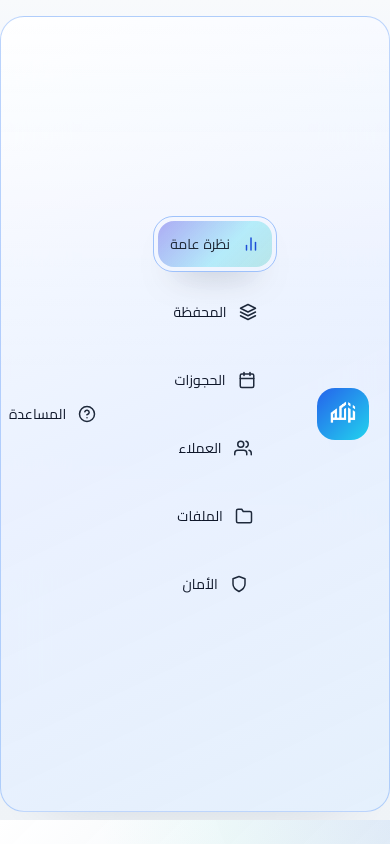
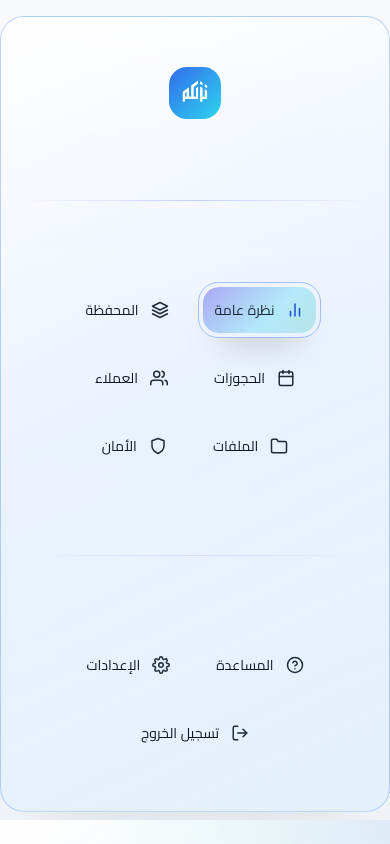
Before and after one commit to IbrahimElmahy/-, a React (Vite) app: page / in a window 390 px wide. Shown: the top 844 px of the page. Built offline with nearby package versions, Linux system fonts and the light colour scheme.

Commit message:
Adjust sidebar layout wrapping on medium screens

```diff
--- a/src/App.css
+++ b/src/App.css
@@ -813,10 +813,12 @@
     width: 100%;
     padding: 20px;
     border-radius: 24px;
-    justify-content: space-between;
+    justify-content: center;
     gap: 20px;
     margin-top: 0;
     top: 16px;
+    flex-wrap: wrap;
+    align-items: center;
   }
 
   .sidebar__nav,
@@ -827,13 +829,20 @@
   }
 
   .sidebar__nav {
-    flex: 1;
+    flex: 1 0 100%;
     flex-wrap: wrap;
     justify-content: center;
   }
 
   .sidebar__bottom {
-    justify-content: flex-end;
+    flex: 1 0 100%;
+    flex-wrap: wrap;
+    justify-content: center;
+  }
+
+  .sidebar__top {
+    width: 100%;
+    justify-content: center;
   }
 
   .sidebar__icon-button {
```
